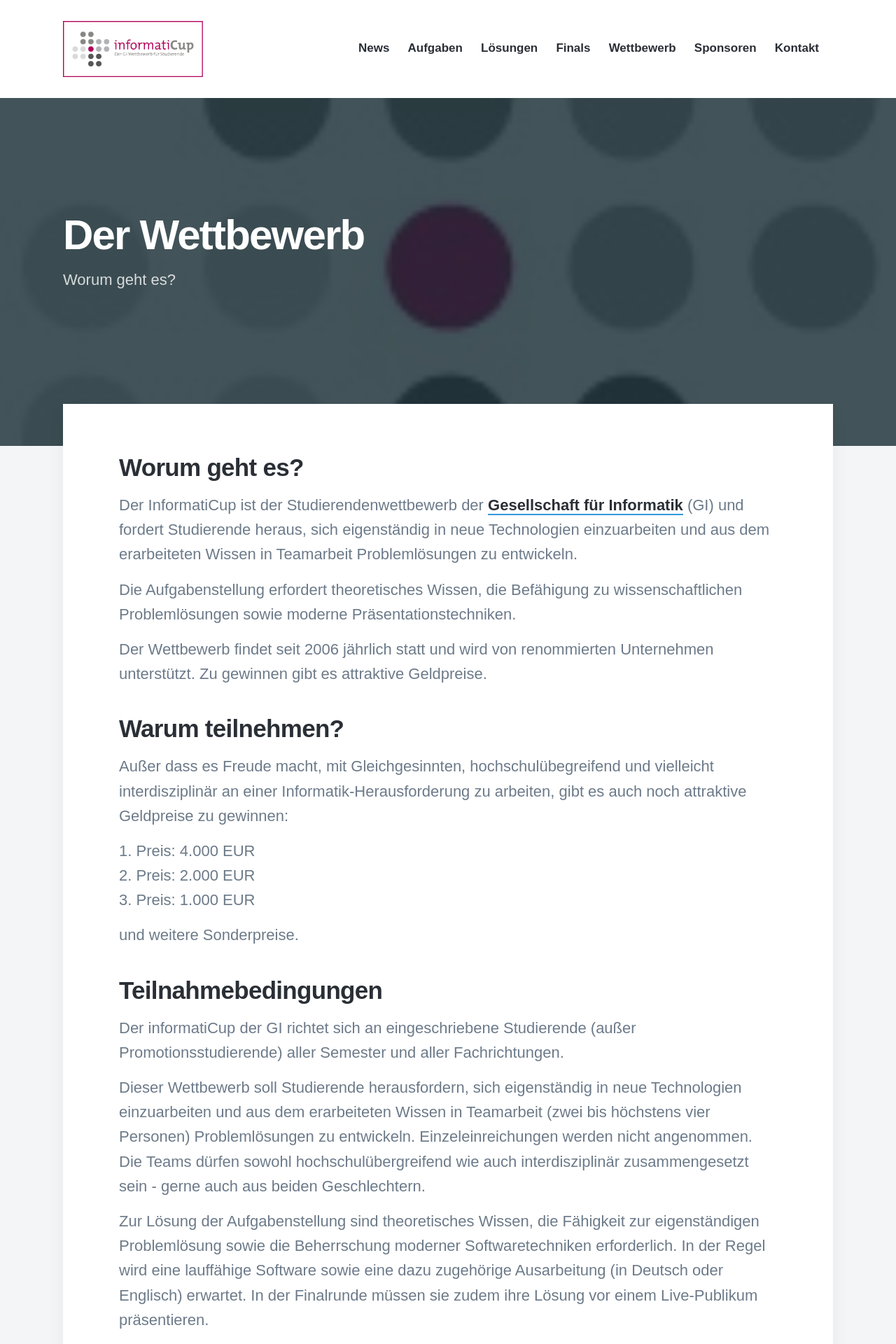
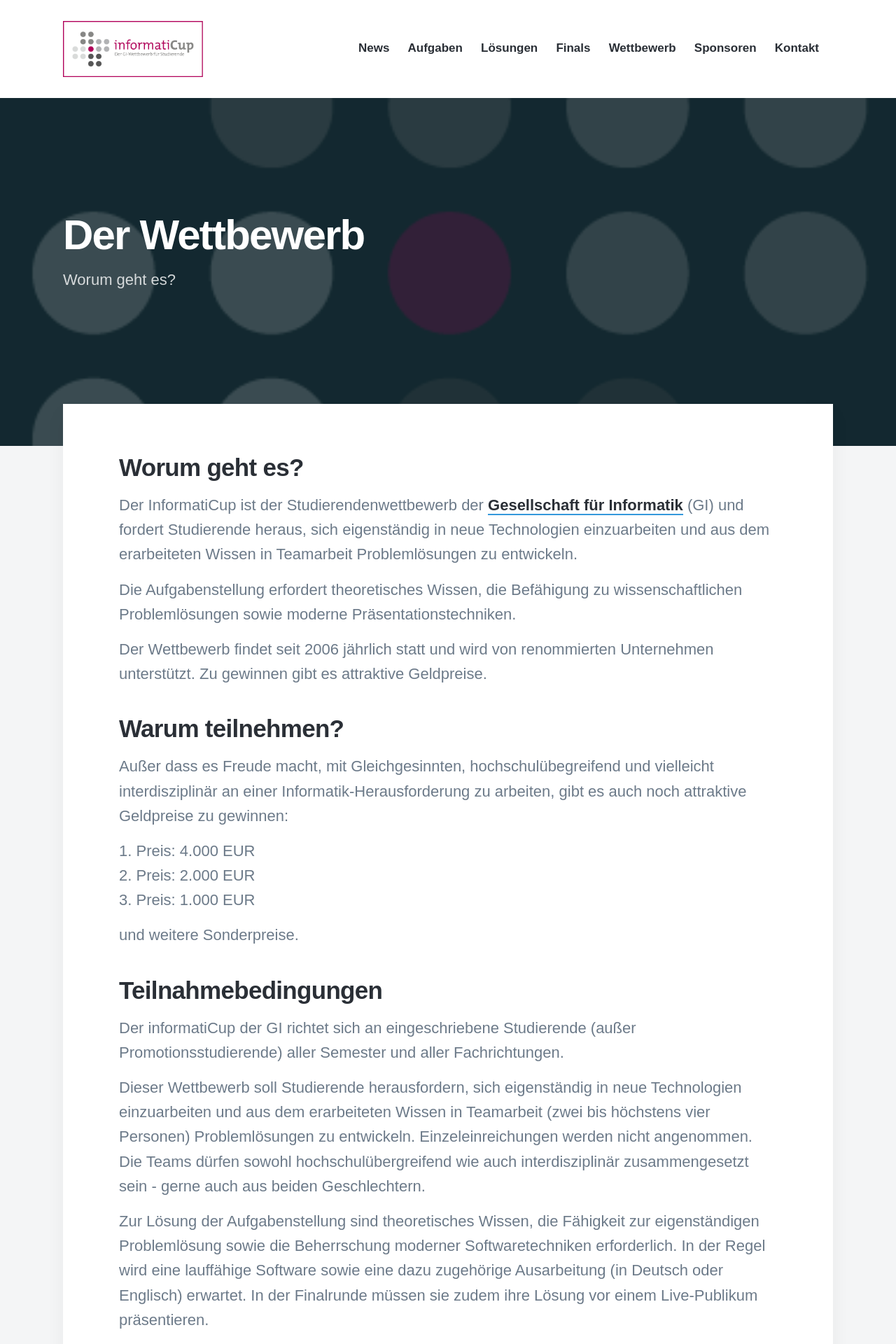
Before and after one commit to informatiCup/informaticup.github.io, a Jekyll site: the page built from _competition/10-about.md, in a window 1280 px wide. Shown: the top 1920 px of the page at 70% size. Built offline with Jekyll 4.4.1, drawn with Linux system fonts in a browser that asks for light colours; nearby versions of some CDN libraries; some web fonts are replaced.

```diff
--- a/_competition/10-about.md
+++ b/_competition/10-about.md
@@ -3,7 +3,7 @@
 subtitle: 'Worum geht es?'
 date: 2020-10-30 13:30:00
 description: Der InformatiCup wird von der Gesellschaft für Informatik (GI) veranstaltet und fordert Studierende heraus, sich eigenständig in neue Technologien einzuarbeiten und aus dem erarbeiteten Wissen in Teamarbeit Problemlösungen zu entwickeln.<p>Die Aufgabenstellung erfordert theoretisches Wissen, die Befähigung zu wissenschaftlichen Problemlösungen sowie moderne Präsentationstechniken.</p><p>Der Wettbewerb findet seit 2006 jährlich statt und wird von renommierten Unternehmen unterstützt. Zu gewinnen gibt es attraktive Geldpreise.</p>
-featured_image: '/images/informaticup-icon.jpg'
+featured_image: '/images/informaticup-icon.png'
 ---
 
 ## Worum geht es? ##
```
Also changed, not shown: images/informaticup-icon.jpg (deleted), images/informaticup-icon.png (added).
